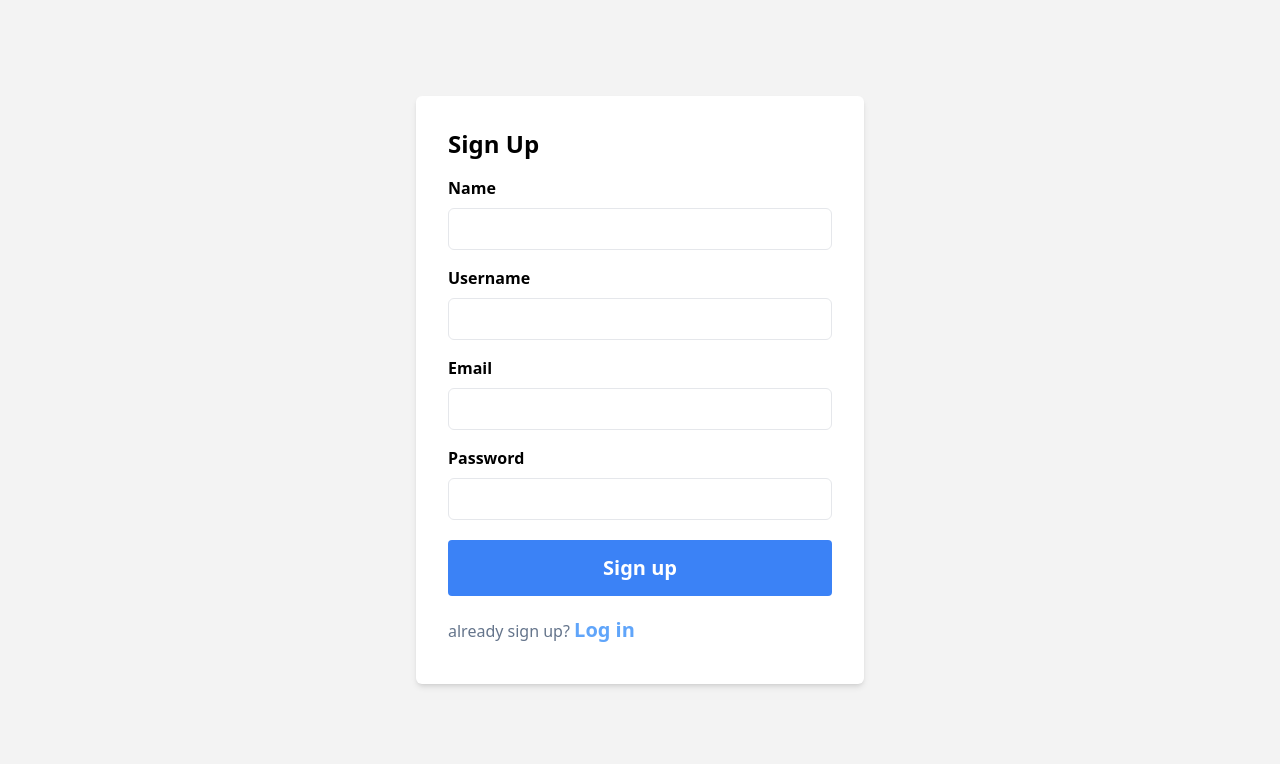
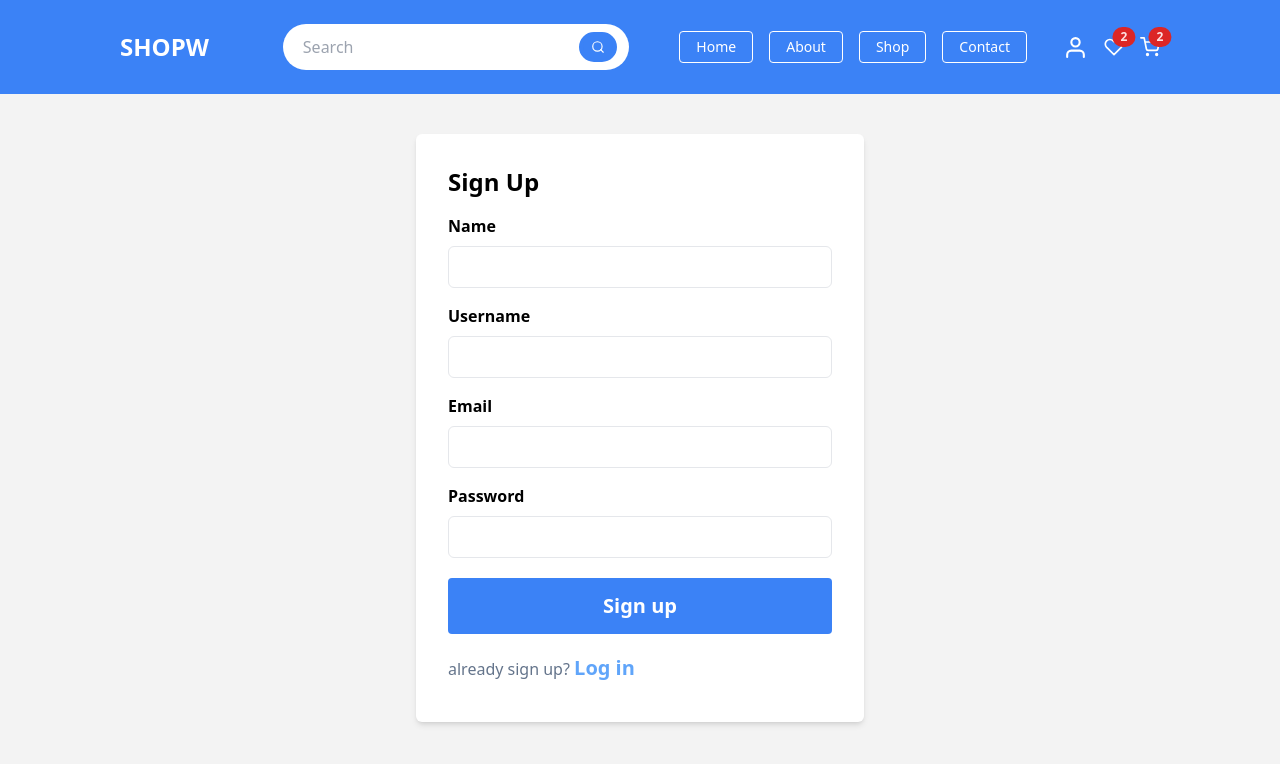
Before and after one commit to itznur07/shopw-commerce, a React (Create React App) app: page /signup in a window 1280 px wide. Shown: the top 764 px of the page. Built offline with nearby package versions, Linux system fonts and the light colour scheme.

Commit message:
Signup login up-to-date

```diff
--- a/src/Components/Login.js
+++ b/src/Components/Login.js
@@ -1,6 +1,7 @@
 import React from "react";
 import { useForm } from "react-hook-form";
 import { Link } from "react-router-dom";
+import Navigaion from './Navigaion';
 
 function Login() {
   const {
@@ -14,6 +15,8 @@ function Login() {
   };
 
   return (
+    <>
+   <Navigaion />
     <div className='max-w-md mx-auto bg-[#f5f5f5] p-8 rounded-md shadow-md mt-28'>
       <h2 className='text-2xl font-bold mb-4'>Log in</h2>
       <form onSubmit={handleSubmit(onSubmit)}>
@@ -75,6 +78,7 @@ function Login() {
         </div>
       </form>
     </div>
+    </>
   );
 }
 
--- a/src/Components/Signup.js
+++ b/src/Components/Signup.js
@@ -1,6 +1,7 @@
 import React from "react";
 import { useForm } from "react-hook-form";
 import { Link } from "react-router-dom";
+import Navigaion from "./Navigaion";
 
 function Signup() {
   const {
@@ -14,7 +15,9 @@ function Signup() {
   };
 
   return (
-    <div className='max-w-md mx-auto bg-white p-8 rounded-md shadow-md mt-24'>
+    <>
+      <Navigaion />
+      <div className='max-w-md mx-auto bg-white p-8 rounded-md shadow-md mt-10'>
         <h2 className='text-2xl font-bold mb-4'>Sign Up</h2>
         <form onSubmit={handleSubmit(onSubmit)}>
           <div className='mb-4'>
@@ -78,7 +81,9 @@ function Signup() {
               })}
             />
             {errors.email && (
-            <p className='text-red-500 text-sm mt-1'>{errors.email.message}</p>
+              <p className='text-red-500 text-sm mt-1'>
+                {errors.email.message}
+              </p>
             )}
           </div>
 
@@ -111,11 +116,15 @@ function Signup() {
           </div>
           <div>
             <p className='text-md font-medium my-2 text-slate-500'>
-            already sign up? <Link to='/login' className="text-xl font-bold text-blue-400">Log in</Link>
+              already sign up?{" "}
+              <Link to='/login' className='text-xl font-bold text-blue-400'>
+                Log in
+              </Link>
             </p>
           </div>
         </form>
       </div>
+    </>
   );
 }
 
```
Lines whose indentation alone changed are shown as unchanged.
